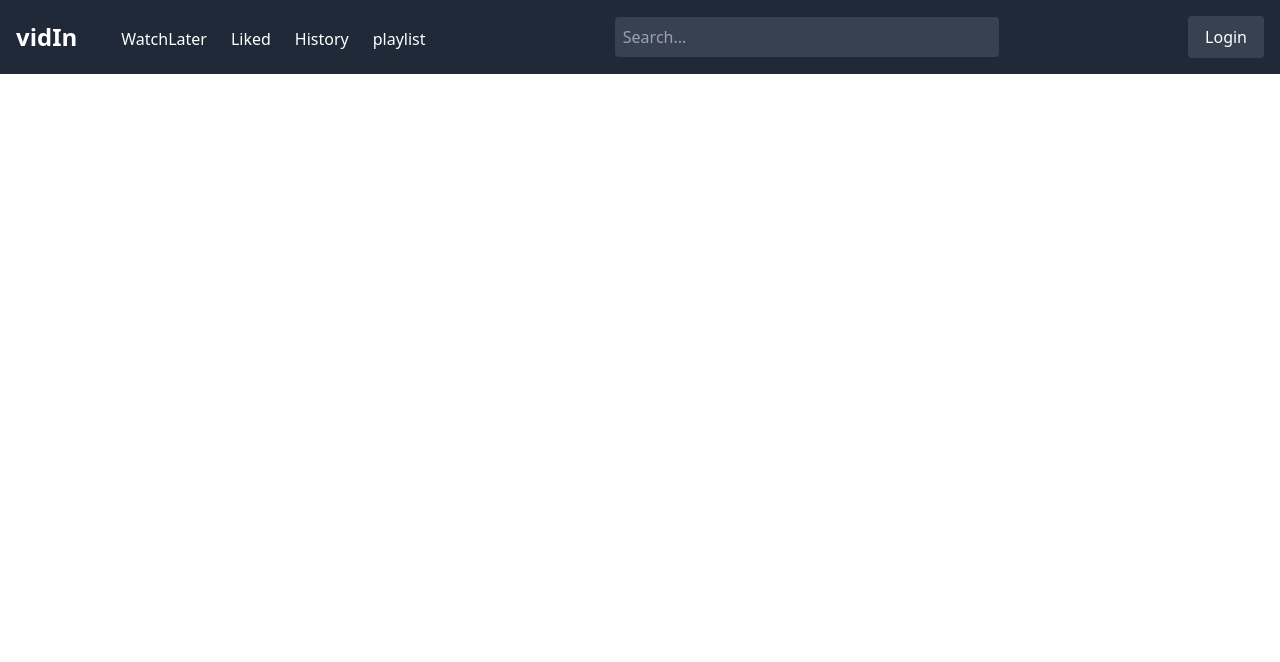
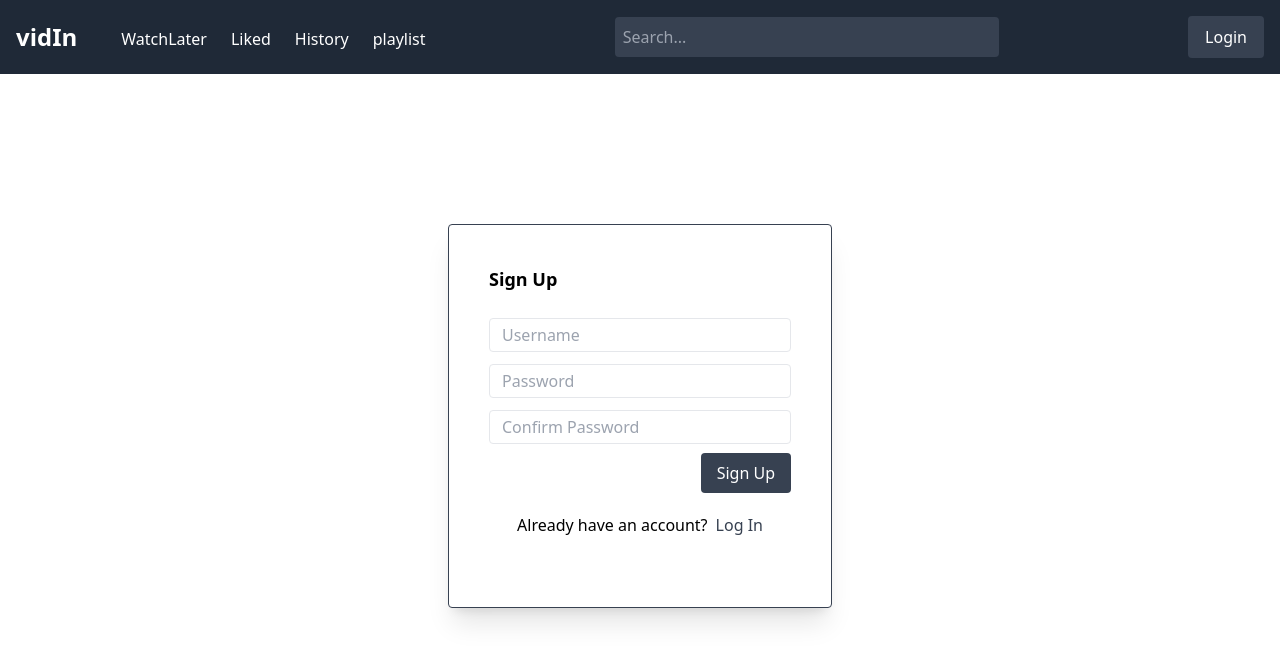
Before and after one commit to RaviPratihast/vidin, a React (Create React App) app: page /signup in a window 1280 px wide. Shown: the top 662 px of the page. Built offline with nearby package versions, Linux system fonts and the light colour scheme.

Commit message:
fit: signUp page added

```diff
--- a/src/App.js
+++ b/src/App.js
@@ -13,6 +13,7 @@ import {
   VideoDetails,
   PlaylistDetail,
   Login,
+  SignUp,
 } from "./Pages/index-page";
 
 function App() {
@@ -68,6 +69,7 @@ function App() {
             }
           />
           <Route path="/login" element={<Login />} />
+          <Route path="/signup" element={<SignUp />} />
           {/* <Route path="/signup" element={<SignUp />} /> */}
         </Routes>
         <ToastContainer autoClose={700} />
--- a/src/Pages/Login-page/Login.jsx
+++ b/src/Pages/Login-page/Login.jsx
@@ -112,7 +112,7 @@ const Login = () => {
         <div className="flex justify-center mt-5 gap-2">
           <p className="text-gray-700">Don't have an account?</p>
           <span
-            className="text-blue-500 font-medium cursor-pointer"
+            className="text-gray-700 font-medium cursor-pointer"
             onClick={handleClick}
           >
             Sign up
--- a/src/Pages/SignUp-page/SignUp.jsx
+++ b/src/Pages/SignUp-page/SignUp.jsx
@@ -1,7 +1,135 @@
-import React from "react";
+import React, { useState } from "react";
+import { useNavigate } from "react-router-dom";
+import { Button } from "../../component/index-component";
+import { useAuth } from "../../Context/Auth-Context/auth-context";
 
-const SignUp = () => {
-  return <div>SignUp</div>;
-};
+function SignUp() {
+  const navigate = useNavigate();
+  const { dispatchAuth } = useAuth();
+  const [username, setUsername] = useState("");
+  const [password, setPassword] = useState("");
+  const [confirmPassword, setConfirmPassword] = useState("");
+  const [signedIn, setSignedIn] = useState(false);
+
+  function handleLogin() {
+    navigate("/login");
+    // setSignedIn((prev) => !prev);
+  }
+
+  function handleSignIn() {
+    if (
+      username !== "" &&
+      password !== "" &&
+      confirmPassword !== "" &&
+      password === confirmPassword
+    ) {
+      const signInData = {
+        user: username,
+        password: password,
+      };
+      dispatchAuth({ type: "SIGN_IN", payload: signInData });
+      setSignedIn((prev) => !prev);
+    }
+  }
+
+  function handleChange(event) {
+    const { placeholder, value } = event.target;
+    if (placeholder === "Username") {
+      setUsername(value);
+    } else if (placeholder === "Password") {
+      setPassword(value);
+    } else if (placeholder === "Confirm Password") {
+      setConfirmPassword(value);
+    }
+  }
+
+  return (
+    <div className="h-screen flex-1 justify-center items-center flex">
+      <div className="border w-96 h-96 bg-white shadow-xl rounded  border-gray-700">
+        {!signedIn ? (
+          <>
+            <h3 className="text-lg mt-10 ml-10 font-bold">Sign Up</h3>
+            <div className=" mt-10 h-24 flex flex-col gap-3 justify-center">
+              <div className=" flex justify-start items-center gap-2 border pl-3 mx-10 p-1 rounded">
+                <input
+                  type="text"
+                  placeholder="Username"
+                  value={username}
+                  className="outline-none w-full text-gray-700"
+                  onChange={(event) => handleChange(event)}
+                />
+              </div>
+              <div className="flex justify-start items-center gap-2 border pl-3 mx-10 p-1 rounded">
+                <input
+                  type="password"
+                  placeholder="Password"
+                  value={password}
+                  className="outline-none w-full text-gray-700"
+                  onChange={(event) => handleChange(event)}
+                />
+              </div>
+              <div className="flex justify-start items-center gap-2 border pl-3 mx-10 p-1 rounded">
+                <input
+                  type="password"
+                  placeholder="Confirm Password"
+                  value={confirmPassword}
+                  className="outline-none w-full text-gray-700"
+                  onChange={(event) => handleChange(event)}
+                />
+              </div>
+            </div>
+            <div className="flex mt-6 mx-10 justify-end">
+              <Button
+                onClick={() => handleSignIn()}
+                className="bg-gray-700 text-white px-4 py-2 rounded hover:bg-gray-600"
+              >
+                Sign Up
+              </Button>
+            </div>
+            <div className="flex justify-center mt-5 gap-2 mx-10">
+              <p>Already have an account?</p>
+              <span
+                className="text-gray-700 font-medium cursor-pointer"
+                onClick={() => handleLogin()}
+              >
+                Log In
+              </span>
+            </div>
+          </>
+        ) : (
+          <>
+            <div className="flex justify-center mt-20">
+              {/* <svg
+                xmlns="http://www.w3.org/2000/svg"
+                fill="none"
+                viewBox="0 0 24 24"
+                strokeWidth="1.5"
+                stroke="#3b82f6"
+                className="w-14 h-14"
+              >
+                <path
+                  strokeLinecap="round"
+                  strokeLinejoin="round"
+                  d="M9 12.75L11.25 15 15 9.75M21 12a9 9 0 11-18 0 9 9 0 0118 0z"
+                />
+              </svg> */}
+            </div>
+            <div className="flex flex-col gap-3 justify-center items-center w-full mt-5">
+              <h1 className="font-semibold text-lg">Thanks for Signing Up!</h1>
+              <div>
+                <Button
+                  onClick={() => handleLogin()}
+                  className="bg-gray-700 text-white px-4 py-2 rounded hover:bg-gray-600"
+                >
+                  Log In
+                </Button>
+              </div>
+            </div>
+          </>
+        )}
+      </div>
+    </div>
+  );
+}
 
 export { SignUp };
```
